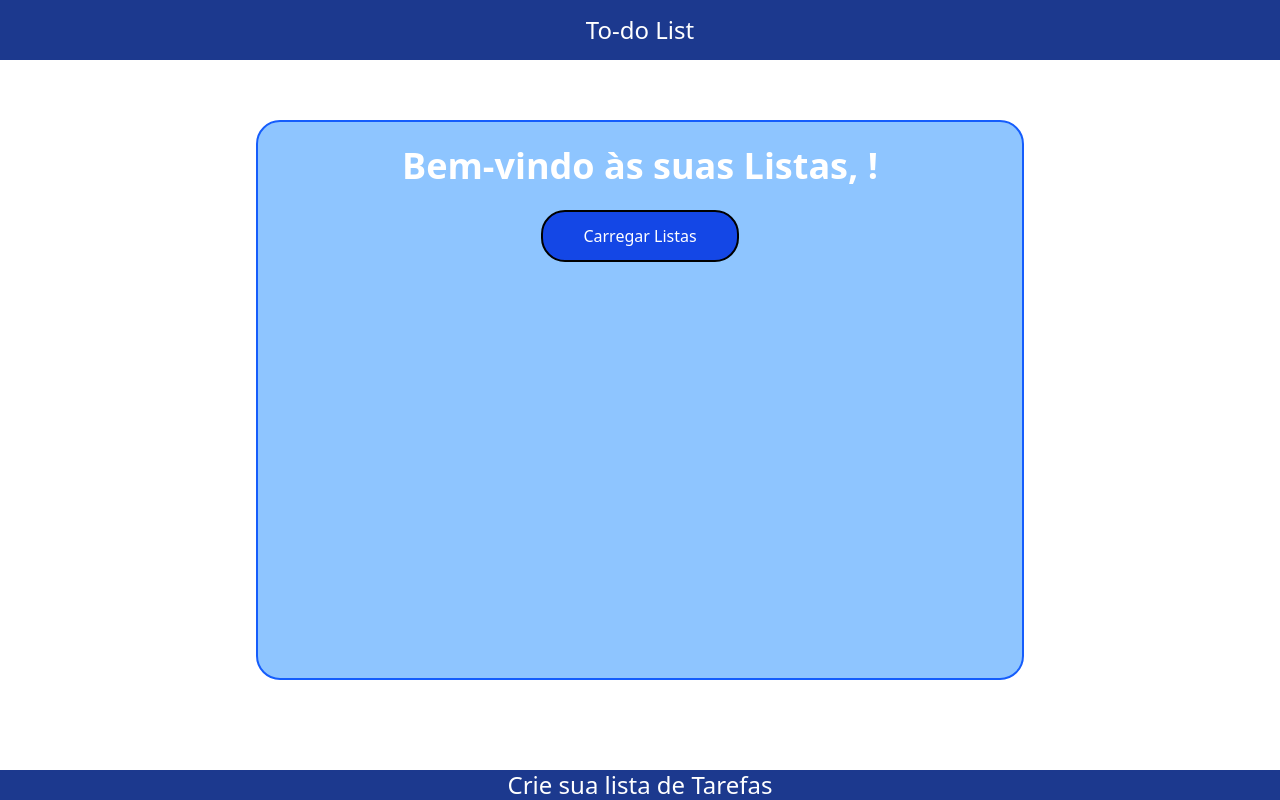
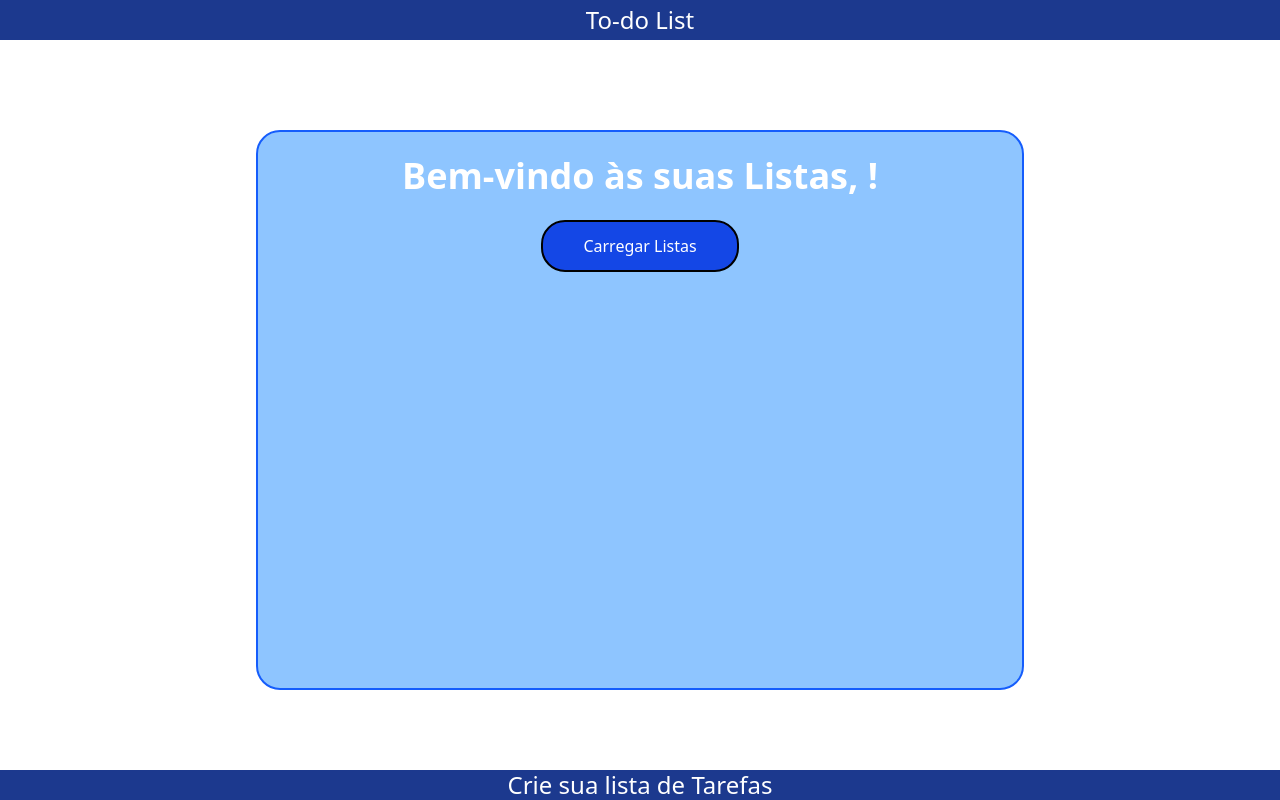
Before and after one commit to Goken5/to-do-list-2, a React app in the folder frontend/: page /lists in a window 1280 px wide. Built offline with nearby package versions, Linux system fonts and the light colour scheme; the HTML template or start-up script is replaced by a standard one.

Commit message:
esqueci de botar margin

```diff
--- a/frontend/src/components/HeaderFooter.tsx
+++ b/frontend/src/components/HeaderFooter.tsx
@@ -1,7 +1,7 @@
 export function Header(){
 
     return(
-        <header className="fixed top-0 flex flex-col h-15 bg-blue-900 text-center w-full justify-center">
+        <header className="fixed top-0 flex flex-col h-[30px] bg-blue-900 text-center w-full justify-center p-5">
             <div>
                 <h1 className="margin-5 text-white text-2xl">To-do List</h1>
             </div>
--- a/frontend/src/pages/ListPage.tsx
+++ b/frontend/src/pages/ListPage.tsx
@@ -5,7 +5,7 @@ export default function ListPage(){
     return(
         <div className="flex flex-col min-h-screen">
             <Header />
-            <div className="flex flex-1 justify-center items-center px-4 sm:px-[100px] flex-col-reverse sm:flex-row w-screen">
+            <div className="flex flex-1 justify-center items-center px-4 sm:px-[100px] flex-col-reverse sm:flex-row w-screen mt-5">
                 <ViewList />
             </div>
             <Footer />
```
